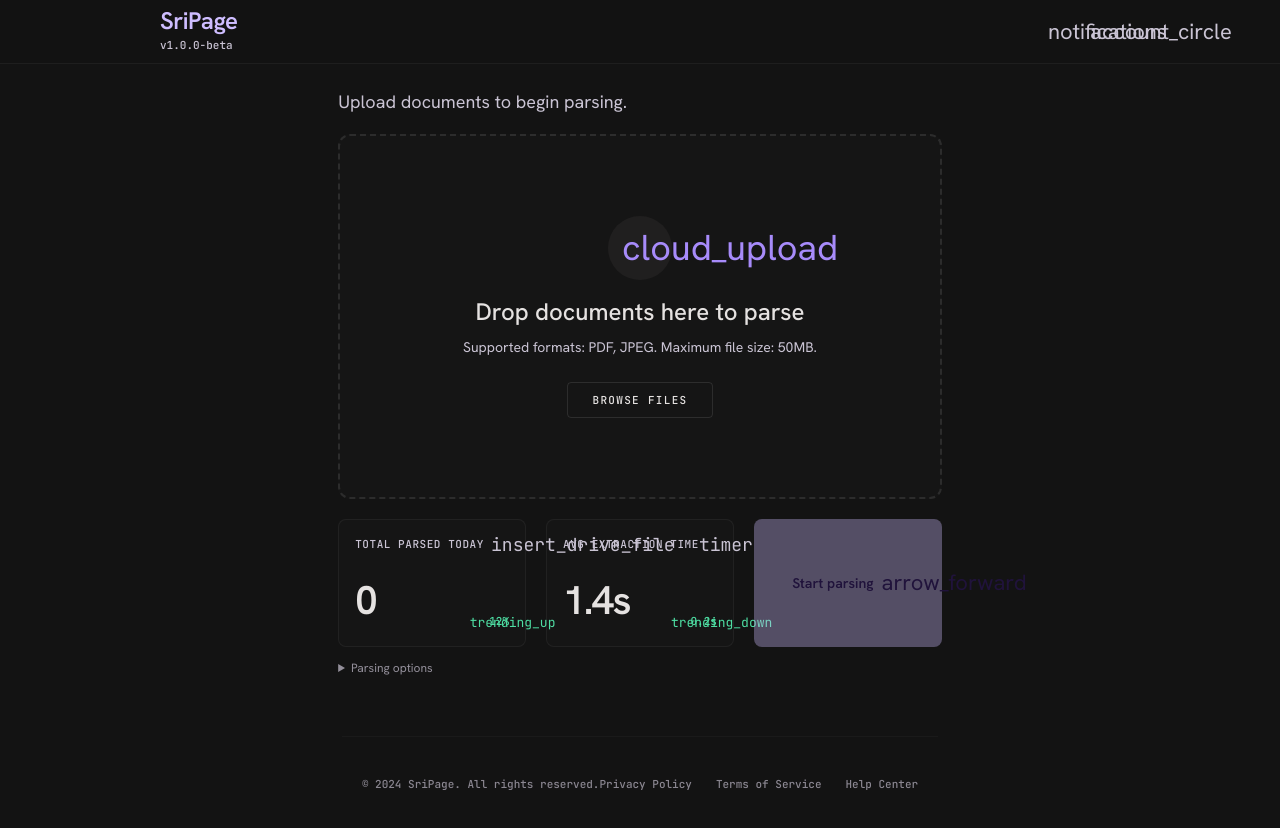
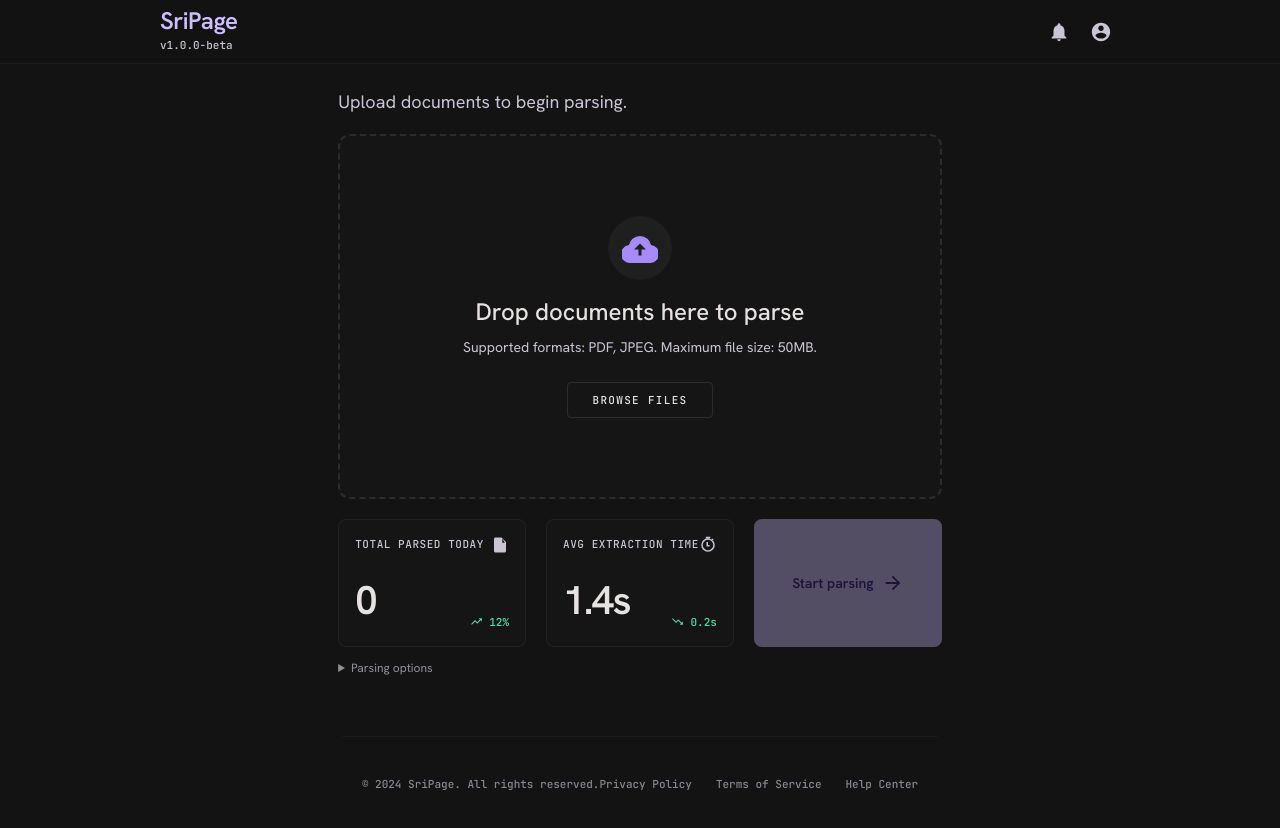
Before and after one commit to fyp-low-resource-ocr/SriPage-Platform, a Next.js app in the folder frontend/: page / in a window 1280 px wide. Shown: the top 828 px of the page. Built offline with nearby package versions, Linux system fonts and the light colour scheme; no server answers.

Commit message:
fix visual bug

```diff
--- a/frontend/app/page.tsx
+++ b/frontend/app/page.tsx
@@ -23,11 +23,31 @@ const API = process.env.NEXT_PUBLIC_API_URL ?? "http://localhost:3000";
 const ACCEPT =
   ".pdf,.csv,.xlsx,.json,application/pdf,text/csv,application/vnd.openxmlformats-officedocument.spreadsheetml.sheet,application/json";
 
+const ICON_PATHS: Record<string, string> = {
+  notifications: "M12 22c1.1 0 1.99-.9 1.99-2h-3.98c0 1.1.89 2 1.99 2ZM18 16v-5c0-3.07-1.63-5.64-4.5-6.32V4c0-.83-.67-1.5-1.5-1.5S10.5 3.17 10.5 4v.68C7.62 5.36 6 7.92 6 11v5l-2 2v1h16v-1l-2-2Z",
+  account_circle: "M12 2C6.48 2 2 6.48 2 12s4.48 10 10 10 10-4.48 10-10S17.52 2 12 2Zm0 3c1.66 0 3 1.34 3 3s-1.34 3-3 3-3-1.34-3-3 1.34-3 3-3Zm0 14.2c-2.5 0-4.71-1.28-6-3.22.03-1.99 4-3.08 6-3.08 1.99 0 5.97 1.09 6 3.08-1.29 1.94-3.5 3.22-6 3.22Z",
+  cloud_upload: "M19.35 10.04A7.49 7.49 0 0 0 12 4a7.5 7.5 0 0 0-7.35 6.04A5.994 5.994 0 0 0 6 22h13a6 6 0 0 0 .35-11.96ZM13 13v4h-2v-4H8l4-4 4 4h-3Z",
+  insert_drive_file: "M14 2H6c-1.1 0-2 .9-2 2v16c0 1.1.9 2 2 2h12c1.1 0 2-.9 2-2V8l-6-6Zm1 7V3.5L18.5 9H15Z",
+  trending_up: "m16 6 2.29 2.29-4.88 4.88-4-4L2 16.59 3.41 18l6-6 4 4 6.3-6.29L22 12V6h-6Z",
+  timer: "M15 1H9v2h6V1Zm-1 13h-4V8h2v4h2v2Zm4.03-8.03 1.42-1.42a10.04 10.04 0 0 0-1.41-1.18l-1.42 1.42A8.94 8.94 0 0 0 12 3a9 9 0 1 0 9 9c0-2.2-.79-4.21-2.1-5.78l-1.42 1.42A7 7 0 1 1 12 5c1.56 0 3 .51 4.15 1.38l1.88 1.88Z",
+  trending_down: "m16 18 2.29-2.29-4.88-4.88-4 4L2 7.41 3.41 6l6 6 4-4 6.3 6.29L22 12v6h-6Z",
+  arrow_forward: "m12 4-1.41 1.41L16.17 11H4v2h12.17l-5.58 5.59L12 20l8-8-8-8Z",
+  sync: "M12 4V1L8 5l4 4V6c3.31 0 6 2.69 6 6 0 1.01-.25 1.97-.7 2.8l1.46 1.46A7.93 7.93 0 0 0 20 12c0-4.42-3.58-8-8-8Zm0 14c-3.31 0-6-2.69-6-6 0-1.01.25-1.97.7-2.8L5.24 7.74A7.93 7.93 0 0 0 4 12c0 4.42 3.58 8 8 8v3l4-4-4-4v3Z",
+  queue: "M21 16V4c0-1.1-.9-2-2-2H7c-1.1 0-2 .9-2 2v12c0 1.1.9 2 2 2h12c1.1 0 2-.9 2-2Zm-2 0H7V4h12v12ZM3 6H1v14c0 1.1.9 2 2 2h14v-2H3V6Zm4 2h10v2H7V8Zm0 4h10v2H7v-2Zm0-8h10v2H7V4Z",
+  cancel: "M12 2C6.48 2 2 6.48 2 12s4.48 10 10 10 10-4.48 10-10S17.52 2 12 2Zm5 13.59L15.59 17 12 13.41 8.41 17 7 15.59 10.59 12 7 8.41 8.41 7 12 10.59 15.59 7 17 8.41 13.41 12 17 15.59Z",
+  data_object: "M4 4h3v2H6v12h1v2H4V4Zm10 0h6v2h-6V4Zm-4 3h4v2h-4V7Zm0 4h4v2h-4v-2Zm0 4h4v2h-4v-2Zm-6 5h6v2H4v-2Zm10-2h6v2h-6v-2Z",
+  content_copy: "M16 1H4c-1.1 0-2 .9-2 2v14h2V3h12V1Zm3 4H8c-1.1 0-2 .9-2 2v14c0 1.1.9 2 2 2h11c1.1 0 2-.9 2-2V7c0-1.1-.9-2-2-2Zm0 16H8V7h11v14Z",
+  download: "M5 20h14v-2H5v2ZM19 9h-4V3H9v6H5l7 7 7-7Z",
+  description: "M14 2H6c-1.1 0-1.99.9-1.99 2L4 20c0 1.1.89 2 1.99 2H18c1.1 0 2-.9 2-2V8l-6-6Zm1 7V3.5L18.5 9H15ZM8 13h8v2H8v-2Zm0 4h8v2H8v-2Zm0-8h3v2H8V9Z",
+  zoom_in: "M9 11h2v2h2v-2h2V9h-2V7h-2v2H9v2Zm3-9C6.48 2 2 6.48 2 12s4.48 10 10 10c1.98 0 3.82-.57 5.38-1.55L21.49 25.56 22.9 24.15l-4.11-4.11A9.96 9.96 0 0 0 22 12c0-5.52-4.48-10-10-10Zm0 18a8 8 0 1 1 0-16 8 8 0 0 1 0 16Z",
+  zoom_out: "M9 11h6V9H9v2Zm3-9C6.48 2 2 6.48 2 12s4.48 10 10 10c1.98 0 3.82-.57 5.38-1.55L21.49 25.56 22.9 24.15l-4.11-4.11A9.96 9.96 0 0 0 22 12c0-5.52-4.48-10-10-10Zm0 18a8 8 0 1 1 0-16 8 8 0 0 1 0 16Z",
+};
+
 function Icon({ children }: { children: string }) {
   return (
-    <span className="material-symbols-outlined" aria-hidden="true">
-      {children}
-    </span>
+    <svg className="material-symbols-outlined" aria-hidden="true" viewBox="0 0 24 24" fill="currentColor" focusable="false">
+      <path d={ICON_PATHS[children] ?? ICON_PATHS.description} />
+    </svg>
   );
 }
 function Header() {
@@ -262,7 +282,7 @@ function ResultScreen({ job }: { job: Job }) {
   };
   return (
     <main className="result-screen">
-      <section className="result-card">
+      <section className="result-card mt-24">
         <div className="card-heading">
           <div>
             <Icon>data_object</Icon>
@@ -279,7 +299,7 @@ function ResultScreen({ job }: { job: Job }) {
         </div>
         <pre>{pretty}</pre>
       </section>
-      <section className="result-card source-card">
+      <section className="result-card source-card mt-24">
         <div className="card-heading">
           <div>
             <Icon>description</Icon>
```
